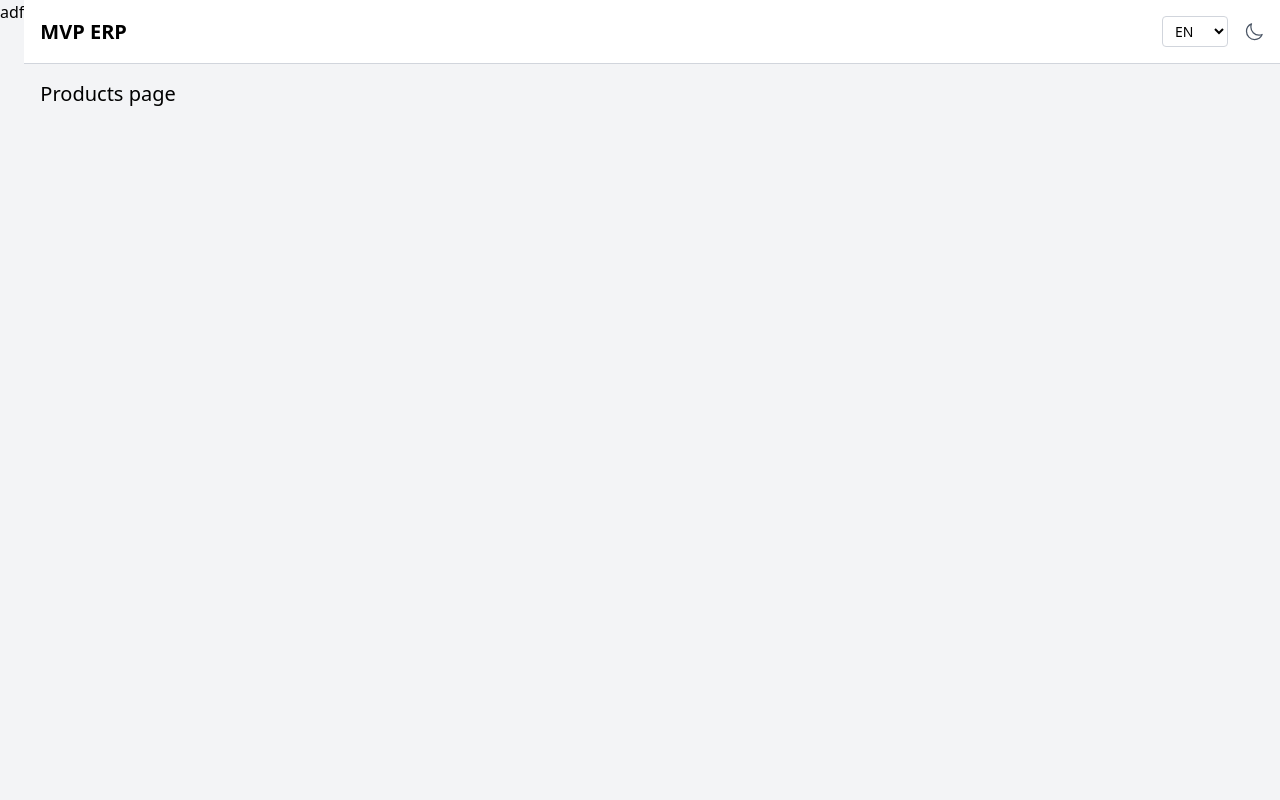
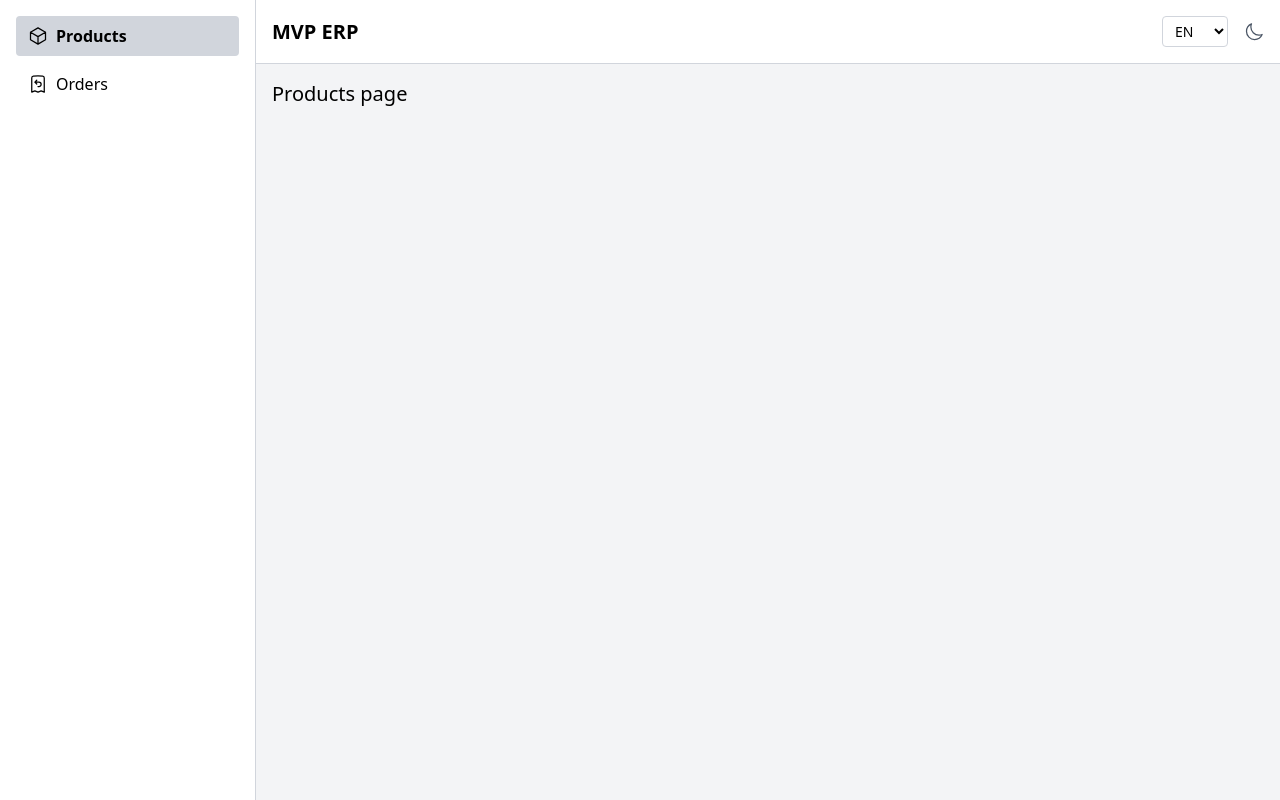
Before and after one commit to 5ock/mvp-erp-frontend, a React (Vite) app: page /dashboard/products in a window 1280 px wide. Built offline with nearby package versions, Linux system fonts and the light colour scheme.

Commit message:
Add sidebar component

```diff
--- a/src/components/Sidebar.tsx
+++ b/src/components/Sidebar.tsx
@@ -1,9 +1,27 @@
 import { NavLink } from 'react-router-dom'
 import { CubeIcon, ReceiptRefundIcon } from '@heroicons/react/24/outline'
+import { useTranslation } from 'react-i18next'
 
 const Sidebar = () => {
-    return (<div className=''>
-adf
+    const { t } = useTranslation('Sidebar')
+
+    return (<div className='w-64 bg-white dark:bg-gray-800 border-r border-gray-300 dark:border-gray-700 hidden md:block'>
+        <nav className='h-full p-4 space-y-2'>
+            <NavLink
+                to='/dashboard/products'
+                className={({ isActive }) => `flex items-center px-3 py-2 rounded hover:bg-gray-200 dark:hover:bg-gray-700 ${isActive ? 'bg-gray-300 dark:bg-gray-700 font-bold' : ''}`}
+            >
+                <CubeIcon className='h-5 w-5 mr-2' />
+                { t('products') }
+            </NavLink>
+            <NavLink
+                to='/dashboard/orders'
+                className={({ isActive }) => `flex items-center px-3 py-2 rounded hover:bg-gray-200 dark:hover:bg-gray-700 ${isActive ? 'bg-gray-300 dark:bg-gray-700 font-bold' : ''}`}
+            >
+                <ReceiptRefundIcon className='h-5 w-5 mr-2' />
+                { t('orders') }
+            </NavLink>
+        </nav>
     </div>)
 }
 
--- a/src/i18n/locales/en.json
+++ b/src/i18n/locales/en.json
@@ -5,5 +5,9 @@
         "login_error": "Please enter your account password ",
         "username": "account",
         "password": "password"
+    },
+    "Sidebar": {
+        "products": "Products",
+        "orders": "Orders"
     }
 }
--- a/src/i18n/locales/zh.json
+++ b/src/i18n/locales/zh.json
@@ -5,5 +5,9 @@
         "login_error": "請輸入帳號密碼",
         "username": "帳號",
         "password": "密碼"
+    },
+    "Sidebar": {
+        "products": "商品列表",
+        "orders": "訂單"
     }
 }
```
